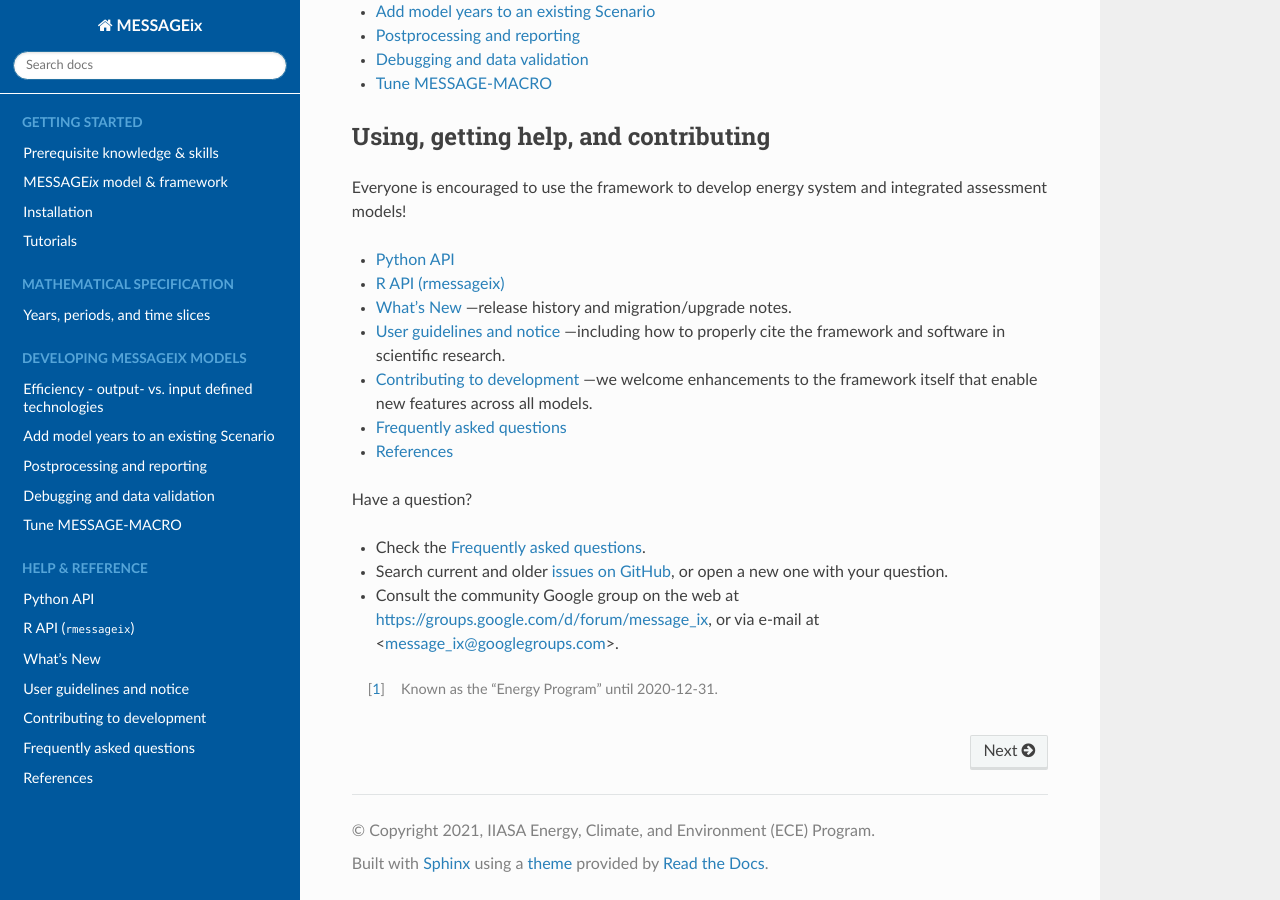
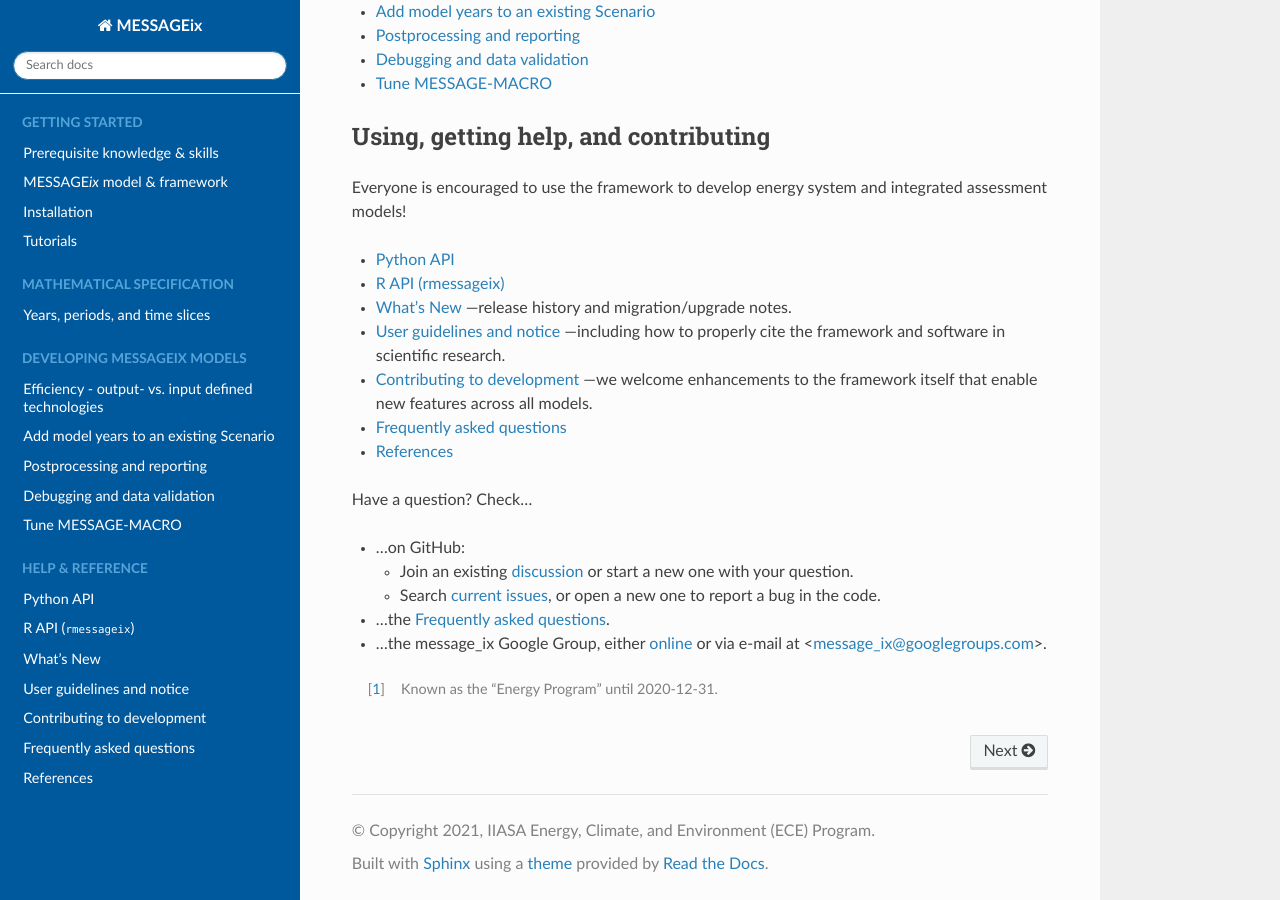
Before and after one commit to iiasa/message_ix, a Sphinx documentation site: the page built from doc/index.rst, in a window 1280 px wide and 900 px high, scrolled down 1459 px. Built offline with Sphinx 7.4.7 and the Read the Docs theme 2.0.0, drawn with Linux system fonts in a browser that asks for light colours; pages that are not in the unit, such as notebooks, are missing from menus; cross-references to code outside the pages are shown as plain code.

Commit message:
Link to GitHub discussions for message_ix

```diff
--- a/doc/index.rst
+++ b/doc/index.rst
@@ -134,12 +134,15 @@ Everyone is encouraged to use the framework to develop energy system and integra
 
 .. _help:
 
-Have a question?
+Have a question? Check…
 
-- Check the :doc:`faq`.
-- Search current and older `issues on GitHub <https://github.com/iiasa/message_ix/issues?q=is:issue>`_, or open a new one with your question.
-- Consult the community Google group on the web at https://groups.google.com/d/forum/message_ix, or via e-mail at <message_ix@googlegroups.com>.
+- …on GitHub:
 
+  - Join an existing `discussion <https://github.com/iiasa/message_ix/discussions>`_ or start a new one with your question.
+  - Search `current issues <https://github.com/iiasa/message_ix/issues?q=is:issue>`_, or open a new one to report a bug in the code.
+
+- …the :doc:`faq`.
+- …the message_ix Google Group, either `online <https://groups.google.com/d/forum/message_ix>`_ or via e-mail at <message_ix@googlegroups.com>.
 
 .. _`MESSAGEix-GLOBIOM documentation`: http://data.ene.iiasa.ac.at/message-globiom/
 .. _`APACHE 2.0 open-source license`: https://github.com/iiasa/message_ix/blob/master/LICENSE
```
